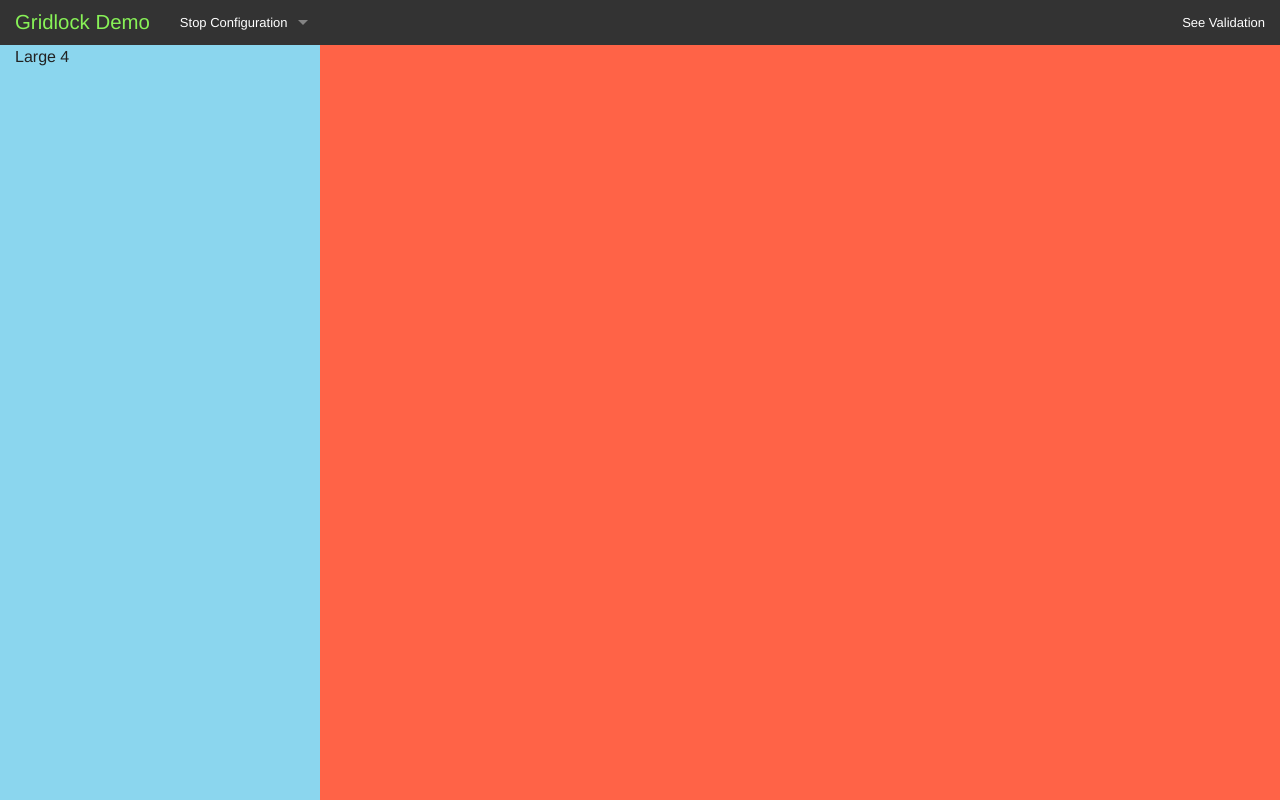
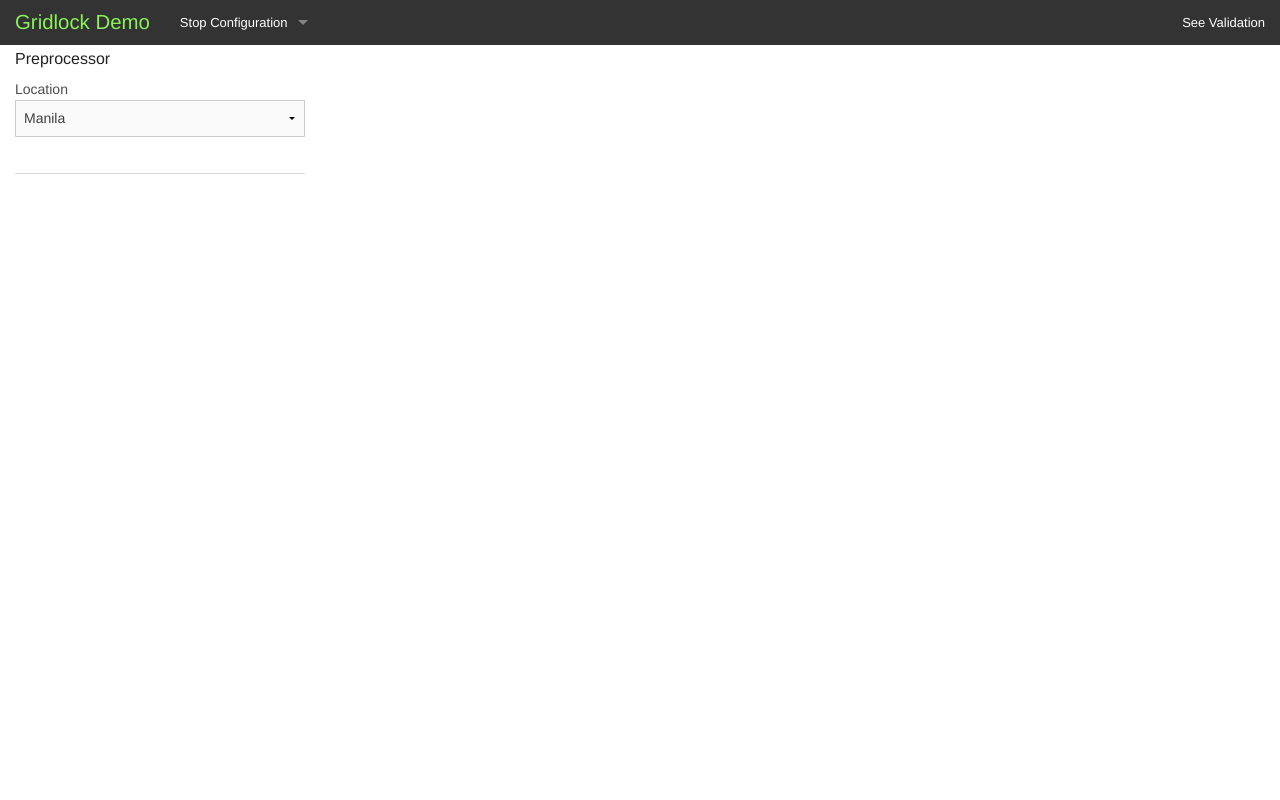
Before and after one commit to Giologic/gridlock, a Django app: page / in a window 1280 px wide. Run offline with Django 3.2, Linux system fonts and the light colour scheme; some libraries are stand-ins or nearby versions.

Commit message:
Add location model for the preprocessor app

```diff
--- a/gridlock/settings.py
+++ b/gridlock/settings.py
@@ -60,6 +60,7 @@ INSTALLED_APPS = [
 
     # Vendor apps
     'djangobower',
+    'djgeojson',
     'leaflet',
 
     # Project apps
--- a/preprocessor/admin.py
+++ b/preprocessor/admin.py
@@ -2,5 +2,9 @@
 from __future__ import unicode_literals
 
 from django.contrib import admin
+from .models import Location
 
-# Register your models here.
+
+@admin.register(Location)
+class LocationAdmin(admin.ModelAdmin):
+    pass
--- a/preprocessor/models.py
+++ b/preprocessor/models.py
@@ -2,5 +2,9 @@
 from __future__ import unicode_literals
 
 from django.db import models
+from djgeojson.fields import GeometryCollectionField
 
-# Create your models here.
+
+class Location(models.Model):
+    name = models.CharField(max_length=250)
+    geojson = GeometryCollectionField()
--- /dev/null
+++ b/preprocessor/templates/preprocessor/form.html
@@ -0,0 +1,18 @@
+<html>
+<head></head>
+<body>
+<div class="row">
+    <div class="large-12 columns">
+        <h6>Preprocessor</h6>
+        <label>Location
+            <select>
+                <option value="manila">Manila</option>
+                <option value="makati">Makati</option>
+                <option value="paranaque">Paranaque</option>
+                <option value="quezon">Quezon</option>
+            </select>
+        </label>
+    </div>
+</div>
+</body>
+</html>
--- a/requirements.txt
+++ b/requirements.txt
@@ -28,9 +28,11 @@ configobj==4.7.2
 ## FIXME: could not find svn URL in dependency_links for this package:
 distribute==0.6.24dev-r0
 django-bower==5.2.0
+django-geojson==2.10.0
 django-leaflet==0.22.0
 euca2ools==2.0.0
 httplib2==0.7.2
+jsonfield==2.0.1
 juju==0.5
 keyring==0.9.2
 language-selector==0.1
--- a/templates/demo.html
+++ b/templates/demo.html
@@ -9,8 +9,13 @@
 {% block body %}
     {% include 'navbar.html' %}
     <div id="main-content-row" class="row">
-        <div class="large-3 columns full-height" style="background-color:#8BD6EE;">Large 4</div>
-        <div class="large-9 columns full-height no-padding" style="background-color:#FF6347;">
+        <!--  Sidebar forms column -->
+        <div class="large-3 columns full-height">
+            {% include 'sidebar.html' %}
+        </div>
+
+        <!-- Leaflet map column -->
+        <div class="large-9 columns full-height no-padding">
             {% include 'preprocessor/map.html' %}
         </div>
     </div>
--- /dev/null
+++ b/templates/sidebar.html
@@ -0,0 +1,27 @@
+<html>
+<head></head>
+<body>
+<form>
+    {% include 'preprocessor/form.html' %}
+    <hr>
+
+    <!-- TODO: Transfer this to the stopgenerator module and include it instead -->
+{#    <div class="row">#}
+{#        <div class="large-12 columns">#}
+{#            <h6>Stop Generator</h6>#}
+{#            <label>Layout#}
+{#                <select>#}
+{#                    <option value="lattice">Lattice</option>#}
+{#                    <option value="random">Random</option>#}
+{#                    <option value="single-blob">Single-Blob</option>#}
+{#                    <option value="multi-blob">N-blob</option>#}
+{#                </select>#}
+{#            </label>#}
+{#            <a href="#" class="button tiny">Generate Stops</a>#}
+{#            <a href="#" class="button alert tiny">Clear Stops</a>#}
+{#        </div>#}
+{#    </div>#}
+{#    <hr>#}
+</form>
+</body>
+</html>
```
Also changed, not shown: preprocessor/migrations/0001_initial.py (added).
